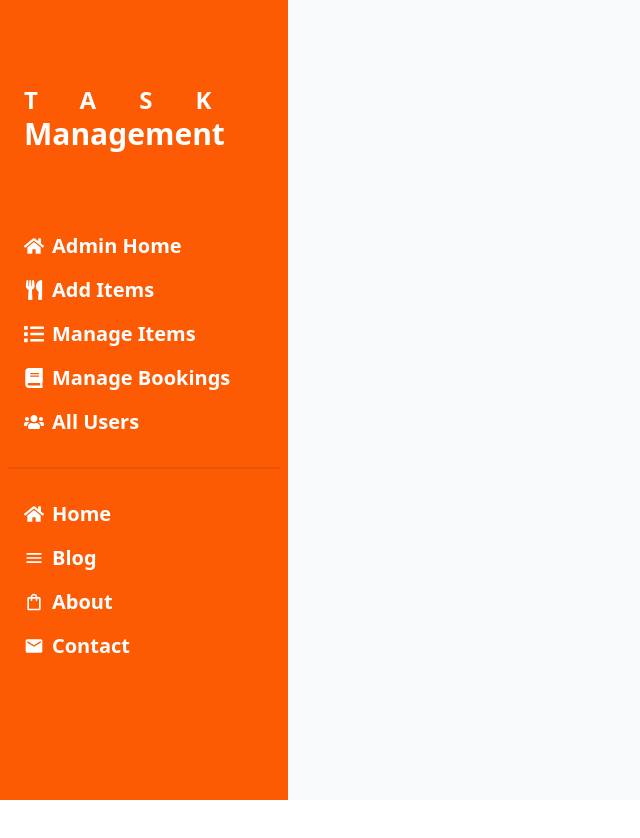
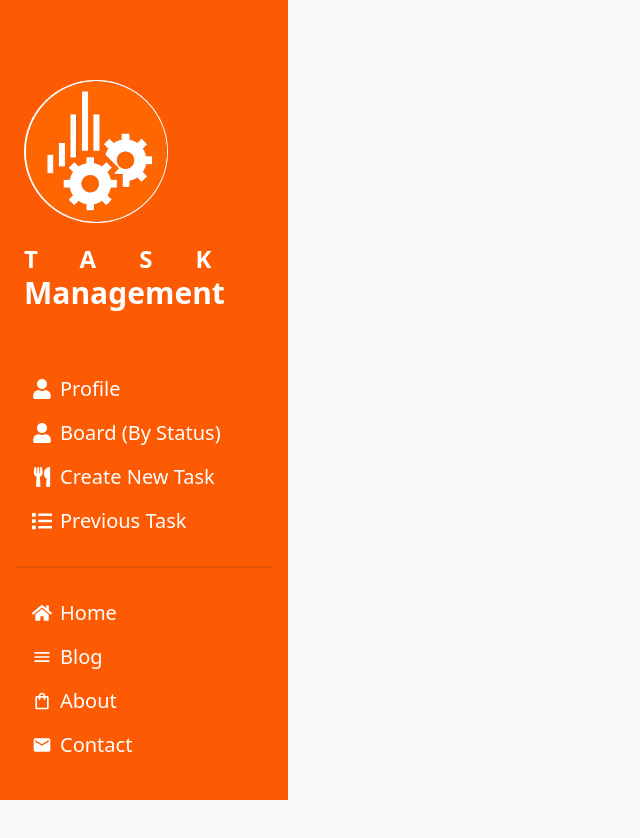
Before and after one commit to jerin-arpa/task-management-platform-client, a React (Vite) app: page /dashboard in a window 1280 px wide. Shown: the top 838 px of the page, without its empty margins (0-640 px from the left). Before the commit the page ends 800 px from the top, so only its background shows below. Built offline with nearby package versions, Linux system fonts and the light colour scheme; no server answers; sample sign-in values are in the browser's storage.

Commit message:
set the path of dashboard route,add logo in dashboard page

```diff
--- /dev/null
+++ b/src/Pages/Dashboard/Board/Board.jsx
@@ -0,0 +1,11 @@
+
+
+const Board = () => {
+    return (
+        <div>
+
+        </div>
+    );
+};
+
+export default Board;
--- /dev/null
+++ b/src/Pages/Dashboard/CreateTask/CreateTask.jsx
@@ -0,0 +1,11 @@
+
+
+const CreateTask = () => {
+    return (
+        <div>
+
+        </div>
+    );
+};
+
+export default CreateTask;
--- /dev/null
+++ b/src/Pages/Dashboard/PreviousTask/PreviousTask.jsx
@@ -0,0 +1,11 @@
+
+
+const PreviousTask = () => {
+    return (
+        <div>
+
+        </div>
+    );
+};
+
+export default PreviousTask;
--- /dev/null
+++ b/src/Pages/Dashboard/Profile/Profile.jsx
@@ -0,0 +1,11 @@
+
+
+const Profile = () => {
+    return (
+        <div>
+
+        </div>
+    );
+};
+
+export default Profile;
--- a/src/Root/Dashboard.jsx
+++ b/src/Root/Dashboard.jsx
@@ -1,87 +1,65 @@
 import { NavLink, Outlet } from "react-router-dom";
-import { FaBook, FaCalendar, FaHome, FaList, FaShoppingCart, FaUsers, FaUtensils } from "react-icons/fa";
-import { MdEmail, MdOutlineMenu, MdOutlineShoppingBag, MdReviews } from "react-icons/md";
+import { FaHome, FaList, FaUser, FaUtensils } from "react-icons/fa";
+import { MdEmail, MdOutlineMenu, MdOutlineShoppingBag } from "react-icons/md";
+import logo from '../assets/images/logo/logo.png';
 
 
 const Dashboard = () => {
 
-    const isAdmin = true;
 
     return (
         <div className="bg-slate-50">
-            <div>
-                <div className="flex">
-                    <div className="w-72 min-h-screen bg-[#fc5a03] text-white font-extrabold pt-20">
-                        <div className="pl-6 mb-16">
-                            <h2 className="text-3xl font-extrabold"><span className="text-2xl tracking-[1.8em]">TASK</span> Management</h2>
+            <div className="drawer lg:drawer-open">
+                <input id="my-drawer-2" type="checkbox" className="drawer-toggle" />
+                <div className="drawer-content flex flex-col items-center justify-center">
+                    {/* Page content here */}
+                    <label htmlFor="my-drawer-2" className="btn bg-[#fc5a03] border-0 text-white hover:bg-white hover:text-[#fc5a03] drawer-button lg:hidden">Open drawer</label>
                 </div>
 
+                <div className="drawer-side">
+                    <label htmlFor="my-drawer-2" aria-label="close sidebar" className="drawer-overlay"></label>
 
-                        <ul className="menu">
-                            {
-                                isAdmin ? <>
+                    <div className=" min-h-screen bg-[#fc5a03] text-white pt-20">
+                        <div className="pl-6 mb-10">
+                            <div>
+                                <img className="w-36 bg-white rounded-full mb-4" src={logo} alt="" />
+                            </div>
+                            <h2 className="text-3xl font-extrabold"><span className="text-2xl tracking-[1.8em]">TASK</span></h2>
+                            <p className="text-3xl font-extrabold"> Management</p>
+                        </div>
+
+                        <ul className="menu p-4 w-72">
                             <li className="text-xl">
-                                        <NavLink to="/dashboard/userHome">
-                                            <FaHome></FaHome> Admin Home</NavLink>
+                                <NavLink to="/dashboard/profile">
+                                    <FaUser></FaUser> Profile</NavLink>
                             </li>
                             <li className="text-xl">
-                                        <NavLink to="/dashboard/addItems">
-                                            <FaUtensils></FaUtensils> Add Items</NavLink>
+                                <NavLink to="/dashboard/board">
+                                    <FaUser></FaUser> Board (By Status)</NavLink>
                             </li>
                             <li className="text-xl">
-                                        <NavLink to="/dashboard/manageItems">
-                                            <FaList></FaList> Manage Items</NavLink>
+                                <NavLink to="/dashboard/createTask">
+                                    <FaUtensils></FaUtensils> Create New Task</NavLink>
                             </li>
                             <li className="text-xl">
-                                        <NavLink to="/dashboard/manageBookings">
-                                            <FaBook></FaBook>
-                                            Manage Bookings</NavLink>
+                                <NavLink to="/dashboard/previousTask">
+                                    <FaList></FaList> Previous Task</NavLink>
                             </li>
-                                    <li className="text-xl">
-                                        <NavLink to="/dashboard/allUsers">
-                                            <FaUsers></FaUsers>  All Users</NavLink>
-                                    </li>
-                                </>
-                                    :
-                                    <>
-                                        <li className="text-xl">
-                                            <NavLink to="/dashboard/userHome">
-                                                <FaHome></FaHome> User Home</NavLink>
-                                        </li>
-                                        <li className="text-xl">
-                                            <NavLink to="/dashboard/reservation">
-                                                <FaCalendar></FaCalendar> Reservation</NavLink>
-                                        </li>
-                                        <li className="text-xl">
-                                            <NavLink to="/dashboard/cart">
-                                                <FaShoppingCart></FaShoppingCart>My Cart </NavLink>
-                                        </li>
-                                        <li className="text-xl">
-                                            <NavLink to="/dashboard/review">
-                                                <MdReviews></MdReviews>  Add a Review</NavLink>
-                                        </li>
-                                        <li className="text-xl">
-                                            <NavLink to="/dashboard/bookings">
-                                                <FaList></FaList>  My Bookings</NavLink>
-                                        </li>
-                                    </>
-                            }
 
 
                             <div className="divider"></div>
 
 
-                            {/* Shared NavLink */}
                             <li className="text-xl">
                                 <NavLink to="/">
                                     <FaHome></FaHome>Home</NavLink>
                             </li>
                             <li className="text-xl">
-                                <NavLink to="/ourMenu">
+                                <NavLink to="/blog">
                                     <MdOutlineMenu></MdOutlineMenu> Blog</NavLink>
                             </li>
                             <li className="text-xl">
-                                <NavLink to="/ourShop/salad">
+                                <NavLink to="/about">
                                     <MdOutlineShoppingBag></MdOutlineShoppingBag>
                                     About</NavLink>
                             </li>
@@ -92,10 +70,10 @@ const Dashboard = () => {
                             </li>
                         </ul>
                     </div>
+                </div>
 
                 <div className="flex-1 pt-16 ml-5">
                     <Outlet></Outlet>
-                    </div>
                 </div>
             </div>
         </div>
```
Also changed, not shown: src/Routes/router.jsx (+19 -2 lines), src/assets/images/logo/logo.png (added). Lines whose indentation alone changed are shown as unchanged.
